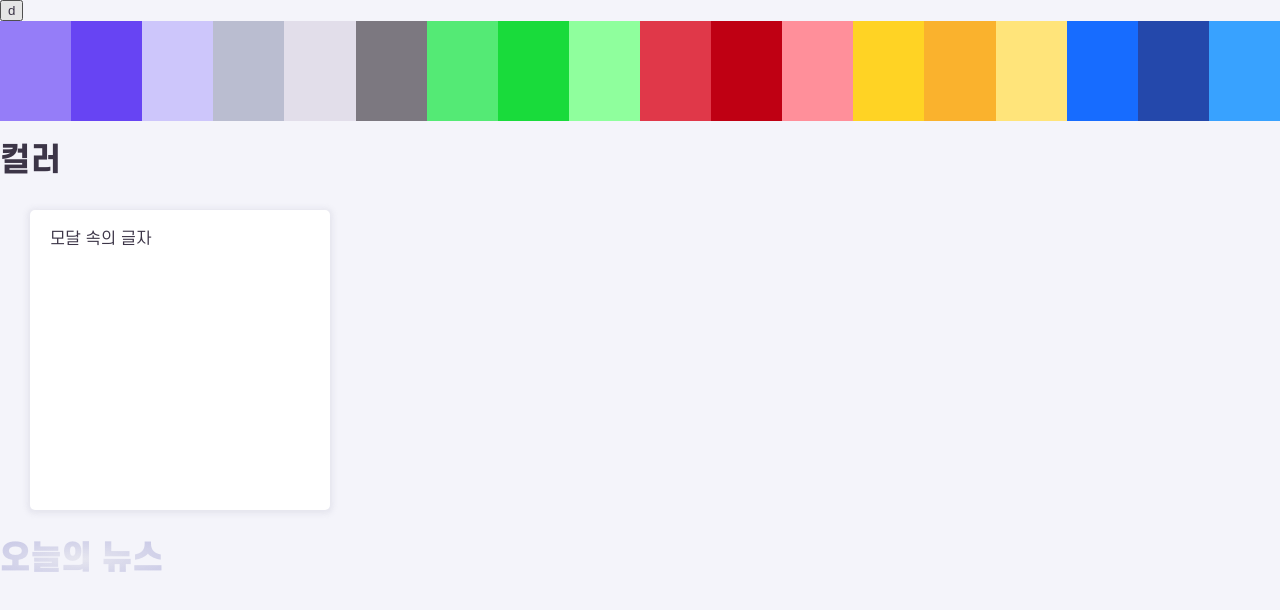
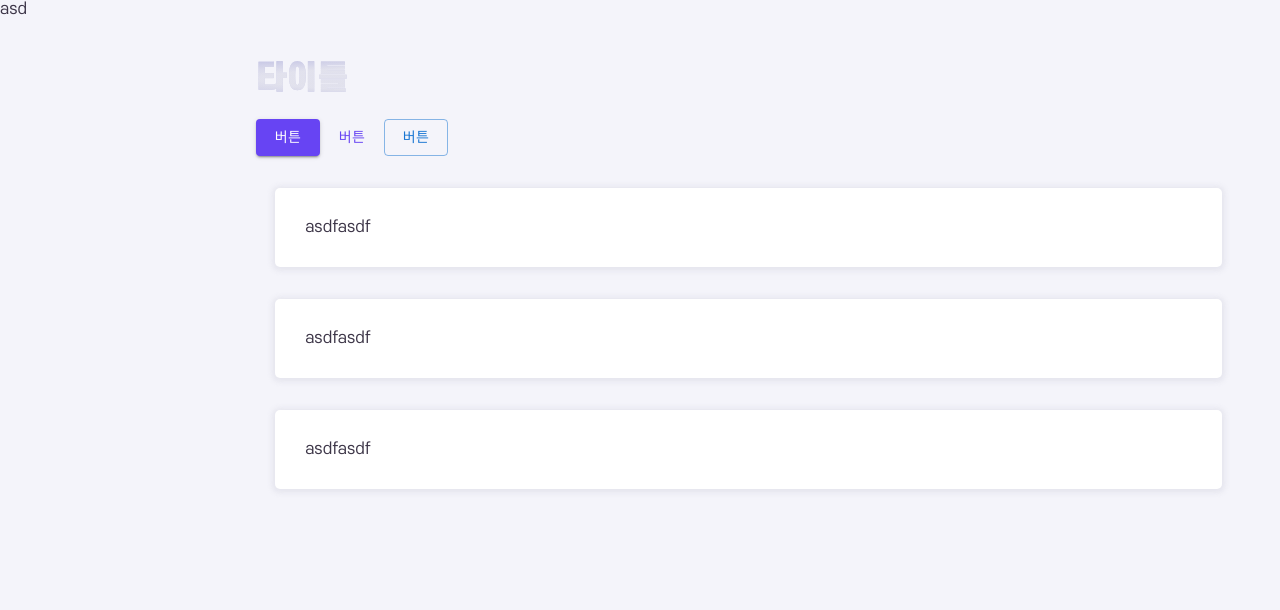
Before and after one commit to shindonggeun/Talkydoki, a React (Vite) app in the folder FrontEnd/: page / in a window 1280 px wide. Shown: the top 610 px of the page. Built offline with nearby package versions, Linux system fonts and the light colour scheme.

Commit message:
feature: 공용 테마 및 컴포넌트 추가

```diff
--- a/FrontEnd/src/App.tsx
+++ b/FrontEnd/src/App.tsx
@@ -1,9 +1,12 @@
 import React from "react";
 import { Global } from "@/styles/common/base";
 import { ThemeProvider } from "styled-components";
-import { dark, light } from "@/styles/common/themes";
+import { ThemeProvider as MUIThemeProvider } from "@mui/material";
 import { Route, Routes } from "react-router-dom";
 import { Fonts } from "@/styles/common/fonts";
+import { dark, light } from "@/styles/common/themes";
+import { muiTheme } from "./styles/common/muiTheme";
+import { Container } from "./styles/ui/container";
 
 // route 컴포넌트
 import Intro from "@/routes/Intro";
@@ -11,11 +14,15 @@ import Intro from "@/routes/Intro";
 function App() {
   return (
     <ThemeProvider theme={light}>
-      <Fonts />
-      <Global />
-      <Routes>
-        <Route path="/" element={<Intro />} />
-      </Routes>
+      <MUIThemeProvider theme={muiTheme}>
+        <Fonts />
+        <Global />
+        <Container>
+          <Routes>
+            <Route path="/" element={<Intro />} />
+          </Routes>
+        </Container>
+      </MUIThemeProvider>
     </ThemeProvider>
   );
 }
--- a/FrontEnd/src/routes/Intro.tsx
+++ b/FrontEnd/src/routes/Intro.tsx
@@ -1,170 +1,28 @@
-import { useSignup } from "@/api/memberApi";
 import React from "react";
-import { useTheme } from "styled-components";
+import { Card } from "@/styles/ui/card";
+import { NavbarWrapper, SidebarWrapper, Wrapper } from "@/styles/ui/container";
+import { NegativeTitle } from "@/styles/ui/text";
+import Button from "@mui/material/Button";
 
 function Intro() {
-  const theme = useTheme();
-  const { mutate: signup } = useSignup();
-
   return (
-    <div>
-      <button
-        onClick={() => {
-          signup({
-            email: "A",
-            password: "asdf123!",
-            name: "name",
-            nickname: "",
-          });
-        }}
-      >
-        d
-      </button>
-      <div style={{ display: "flex" }}>
-        <div
-          style={{
-            width: "100px",
-            height: "100px",
-            backgroundColor: theme.main.color,
-          }}
-        ></div>
-        <div
-          style={{
-            width: "100px",
-            height: "100px",
-            backgroundColor: theme.main.dark,
-          }}
-        ></div>
-        <div
-          style={{
-            width: "100px",
-            height: "100px",
-            backgroundColor: theme.main.light,
-          }}
-        ></div>
-        <div
-          style={{
-            width: "100px",
-            height: "100px",
-            backgroundColor: theme.grey.color,
-          }}
-        ></div>
-        <div
-          style={{
-            width: "100px",
-            height: "100px",
-            backgroundColor: theme.grey.light,
-          }}
-        ></div>
-        <div
-          style={{
-            width: "100px",
-            height: "100px",
-            backgroundColor: theme.grey.dark,
-          }}
-        ></div>
-        <div
-          style={{
-            width: "100px",
-            height: "100px",
-            backgroundColor: theme.green.color,
-          }}
-        ></div>
-        <div
-          style={{
-            width: "100px",
-            height: "100px",
-            backgroundColor: theme.green.light,
-          }}
-        ></div>
-        <div
-          style={{
-            width: "100px",
-            height: "100px",
-            backgroundColor: theme.green.dark,
-          }}
-        ></div>
-        <div
-          style={{
-            width: "100px",
-            height: "100px",
-            backgroundColor: theme.red.color,
-          }}
-        ></div>
-        <div
-          style={{
-            width: "100px",
-            height: "100px",
-            backgroundColor: theme.red.light,
-          }}
-        ></div>
-        <div
-          style={{
-            width: "100px",
-            height: "100px",
-            backgroundColor: theme.red.dark,
-          }}
-        ></div>
-        <div
-          style={{
-            width: "100px",
-            height: "100px",
-            backgroundColor: theme.yellow.color,
-          }}
-        ></div>
-        <div
-          style={{
-            width: "100px",
-            height: "100px",
-            backgroundColor: theme.yellow.light,
-          }}
-        ></div>
-        <div
-          style={{
-            width: "100px",
-            height: "100px",
-            backgroundColor: theme.yellow.dark,
-          }}
-        ></div>
-        <div
-          style={{
-            width: "100px",
-            height: "100px",
-            backgroundColor: theme.blue.color,
-          }}
-        ></div>
-        <div
-          style={{
-            width: "100px",
-            height: "100px",
-            backgroundColor: theme.blue.light,
-          }}
-        ></div>
-        <div
-          style={{
-            width: "100px",
-            height: "100px",
-            backgroundColor: theme.blue.dark,
-          }}
-        ></div>
-      </div>
-      <h1 style={{ color: theme.doc.text }}>컬러</h1>
-      <div
-        style={{
-          margin: "30px",
-
-          width: "300px",
-          height: "300px",
-          backgroundColor: theme.doc.backgroundModal,
-          borderRadius: "5px",
-          boxShadow: `0px 1px 5px 3px ${theme.doc.shadow}`,
-          padding: "20px",
-        }}
-      >
-        모달 속의 글자
-      </div>
-      <h1 className="title">오늘의 뉴스</h1>
-    </div>
+    <>
+      <NavbarWrapper />
+      <SidebarWrapper>asd</SidebarWrapper>
+      <Wrapper>
+        <NegativeTitle>타이틀</NegativeTitle>
+        <Button variant="contained" color="purple">
+          버튼
+        </Button>
+        <Button variant="text" color="purple">
+          버튼
+        </Button>
+        <Button variant="outlined">버튼</Button>
+        <Card>asdfasdf</Card>
+        <Card>asdfasdf</Card>
+        <Card>asdfasdf</Card>
+      </Wrapper>
+    </>
   );
 }
 
--- a/FrontEnd/src/styles/common/base.tsx
+++ b/FrontEnd/src/styles/common/base.tsx
@@ -22,6 +22,7 @@ export const Global = createGlobalStyle`
         --blue-light: ${props.theme.blue.light};
         --blue-dark: ${props.theme.blue.dark};
         --text: ${props.theme.doc.text};
+        --text-button: ${props.theme.doc.textButton};
         --bg: ${props.theme.doc.background};
         --bg-modal: ${props.theme.doc.backgroundModal};
         --shadow: ${props.theme.doc.shadow};
@@ -40,11 +41,4 @@ export const Global = createGlobalStyle`
       color: var(--text);
     }
 
-    h1.title {
-      width: fit-content;
-      color: transparent;
-      background: radial-gradient(farthest-corner, var(--shadow), var(--shadow-dark));
-      background-clip: text;
-      font-weight: 900;
-    }
 `;
--- /dev/null
+++ b/FrontEnd/src/styles/common/muiTheme.tsx
@@ -0,0 +1,31 @@
+import { createTheme } from "@mui/material";
+import { light } from "./themes";
+import { ThemeOptions, Theme } from "@mui/material";
+
+// Mui 커스텀 테마
+
+declare module "@mui/material" {
+  interface ButtonPropsColorOverrides {
+    purple: true;
+  }
+}
+
+declare module "@mui/material/styles" {
+  interface Palette {
+    purple: Palette["primary"];
+  }
+  interface PaletteOptions {
+    purple: PaletteOptions["primary"];
+  }
+  export function createTheme(options: ThemeOptions): Theme;
+}
+
+export const muiTheme = createTheme({
+  palette: {
+    purple: {
+      main: light.main.dark,
+      contrastText: "#fff",
+      dark: "#5027f1",
+    },
+  },
+});
--- a/FrontEnd/src/styles/common/themes.tsx
+++ b/FrontEnd/src/styles/common/themes.tsx
@@ -31,6 +31,7 @@ export const light = {
   },
   doc: {
     text: "#312a3df2",
+    textButton: "#f9f6ffee",
     background: "#F4F4FA",
     backgroundModal: "#FFFFFF",
     shadow: "#e4e4eddf",
@@ -66,13 +67,14 @@ export const dark = {
   },
   blue: {
     color: "#176CFF",
-    dark: "#38A2FF",
-    light: "#2448AB",
+    dark: "#2448AB",
+    light: "#38A2FF",
   },
   doc: {
     text: "#f9f6ffee",
+    textButton: "#f9f6ffee",
     background: "#312d40",
-    backgroundModal: "#3b334ef0",
+    backgroundModal: "#3c334fef",
     shadow: "#282838df",
     shadowDark: "#1a1a24df",
   },
--- /dev/null
+++ b/FrontEnd/src/styles/ui/card.tsx
@@ -0,0 +1,12 @@
+import styled from "styled-components";
+
+// 카드 베이스 (상속받아 사용할 것)
+
+export const Card = styled.div`
+  position: relative;
+  margin: 4vh 1.5vw;
+  background-color: var(--bg-modal);
+  border-radius: 5px;
+  box-shadow: 0px 1px 5px 3px var(--shadow);
+  padding: 30px;
+`;
--- /dev/null
+++ b/FrontEnd/src/styles/ui/container.tsx
@@ -0,0 +1,50 @@
+import styled from "styled-components";
+
+// 전체 Container
+export const Container = styled.div`
+  display: flex;
+
+  /* width 992px부터 모바일 버전 */
+  @media screen and (max-width: 992px) {
+    flex-direction: column;
+  }
+`;
+
+// 사이드바
+export const SidebarWrapper = styled.div`
+  width: 18vw;
+  height: 100vh;
+  position: fixed;
+  top: 0;
+  left: 0;
+
+  @media screen and (max-width: 992px) {
+    left: -18vw;
+  }
+`;
+
+// Nav Bar (모바일 비율에서 활성화)
+export const NavbarWrapper = styled.div`
+  width: 100vw;
+  height: 60px;
+  display: none;
+  position: fixed;
+  top: 0;
+
+  @media screen and (max-width: 992px) {
+    display: block;
+  }
+`;
+
+// 본문 Wrapper
+export const Wrapper = styled.div`
+  width: 100vw;
+  min-height: 100vh;
+  padding: 3vw;
+  padding-left: 20vw;
+
+  @media screen and (max-width: 992px) {
+    padding-left: 2vw;
+    padding-top: 60px;
+  }
+`;
--- /dev/null
+++ b/FrontEnd/src/styles/ui/text.tsx
@@ -0,0 +1,11 @@
+import styled from "styled-components";
+
+// 음각 타이틀
+export const NegativeTitle = styled.h1`
+  color: transparent;
+  background: radial-gradient(ellipse, var(--shadow) 70%, var(--shadow-dark)),
+    linear-gradient(to bottom, var(--shadow-dark) 10%, transparent),
+    linear-gradient(to top, var(--shadow-dark) 10%, transparent);
+  background-clip: text;
+  font-weight: 900;
+`;
```
